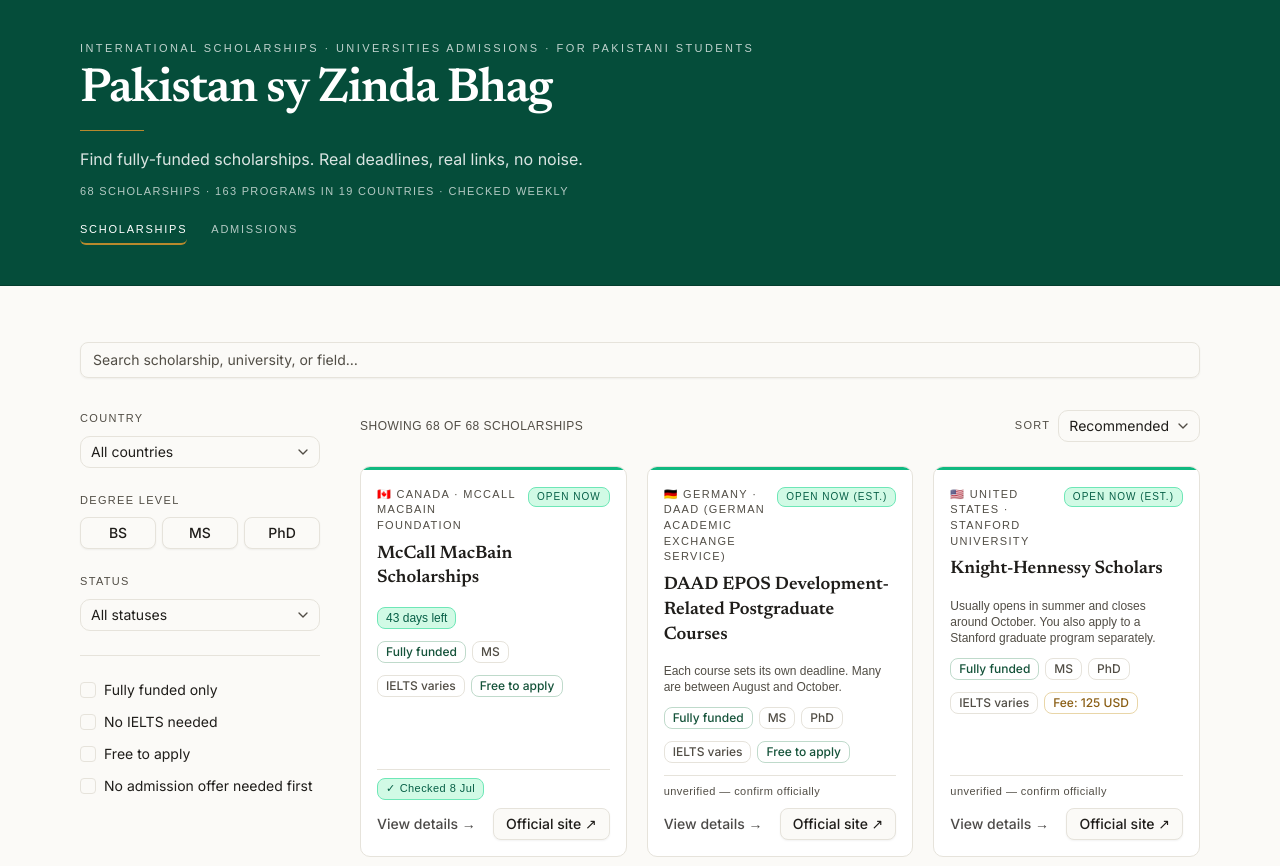
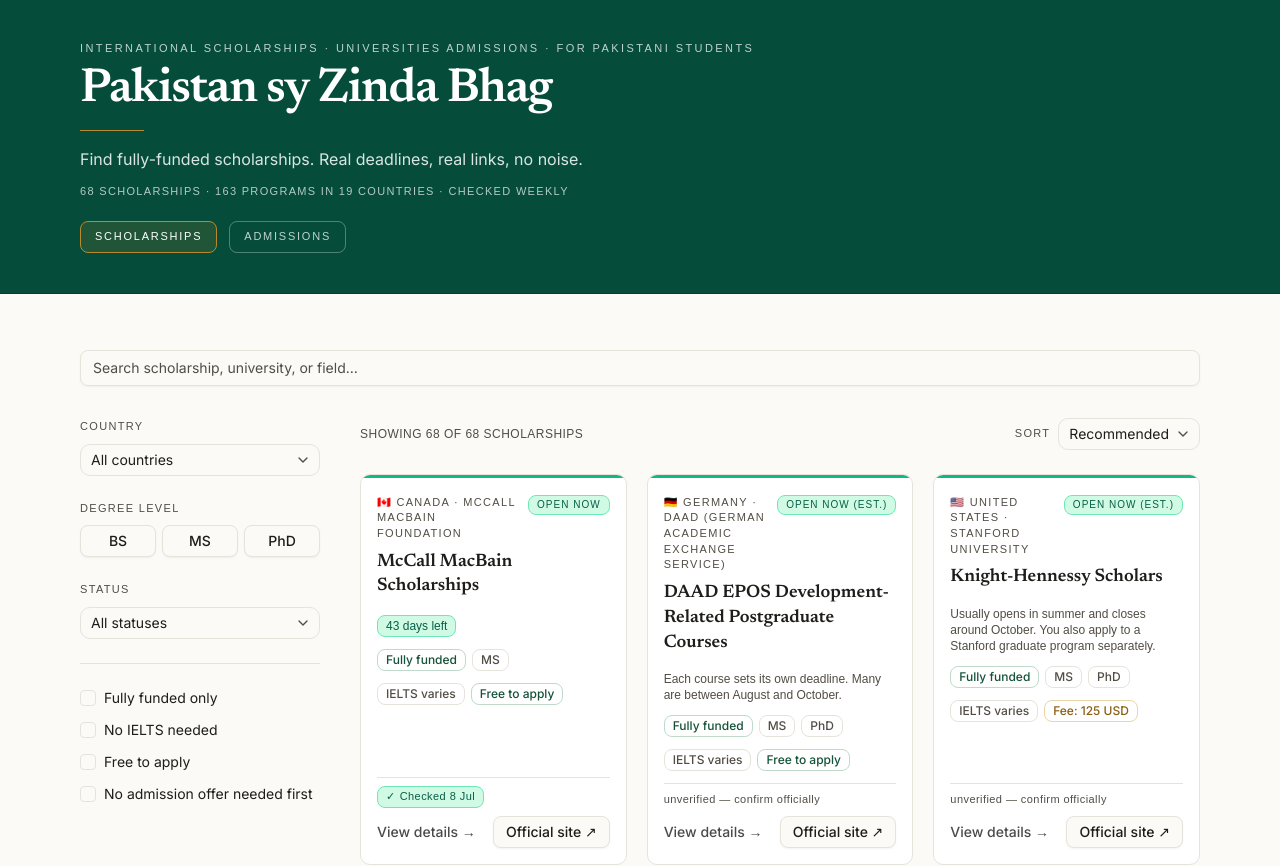
Before and after one commit to abdulrehmanco/run_from_pakistan, a Next.js app: page / in a window 1280 px wide. Shown: the top 866 px of the page. Built offline with nearby package versions, Linux system fonts and the light colour scheme; a web font is replaced by a local one.

Commit message:
header changes

```diff
--- a/components/header-nav.tsx
+++ b/components/header-nav.tsx
@@ -11,14 +11,14 @@
 
   const tab = (active: boolean) =>
     cn(
-      "rounded-sm border-b-2 pb-1 font-mono text-[11px] tracking-[0.16em] uppercase transition-colors focus-visible:outline-none focus-visible:ring-2 focus-visible:ring-gold focus-visible:ring-offset-2 focus-visible:ring-offset-primary",
+      "rounded-md border px-3.5 py-1.5 font-mono text-[11px] tracking-[0.16em] uppercase transition-colors focus-visible:outline-none focus-visible:ring-2 focus-visible:ring-gold focus-visible:ring-offset-2 focus-visible:ring-offset-primary",
       active
-        ? "border-gold text-primary-foreground"
-        : "border-transparent text-primary-foreground/70 hover:text-primary-foreground",
+        ? "border-gold bg-gold/15 text-primary-foreground"
+        : "border-primary-foreground/30 text-primary-foreground/75 hover:border-primary-foreground/60 hover:text-primary-foreground",
     );
 
   return (
-    <nav className="mt-5 flex gap-6" aria-label="Sections">
+    <nav className="mt-5 flex gap-3" aria-label="Sections">
       <Link
         href="/"
         className={tab(!isAdmissions)}
```
